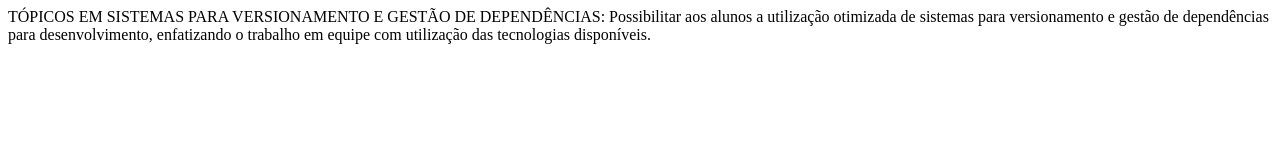
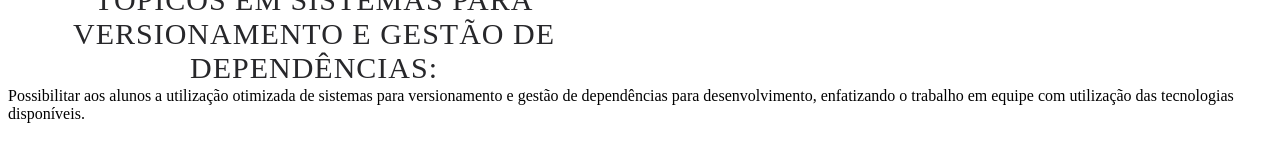
Before and after one commit to monteirorafa/trabalho2git, a plain HTML site: page index.html in a window 1280 px wide. Drawn offline with Linux system fonts and the light colour scheme.

Commit message:
Atualiza CSS e index.html

```diff
--- a/estilo.css
+++ b/estilo.css
@@ -0,0 +1,19 @@
+h1 {
+  text-align: center;
+  font-size:30px; font-weight:300; color:#27272a; letter-spacing:1px;
+  text-transform: uppercase;
+  display: grid;
+  grid-template-columns: 1fr max-content 1fr;
+  grid-template-rows: 27px 0;
+  grid-gap: 20px;
+  align-items: center;
+}
+
+h1:after,.titulo h1:before {
+  content: " ";
+  display: block;
+  border-bottom: 1px solid #8A2BE2;
+  border-top: 1px solid #8A2BE2;
+  height: 5px;
+  background-color: #f8f8f8;
+}
--- a/index.html
+++ b/index.html
@@ -1 +1,14 @@
-TÓPICOS EM SISTEMAS PARA VERSIONAMENTO E GESTÃO DE DEPENDÊNCIAS: Possibilitar aos alunos a utilização otimizada de sistemas para versionamento e gestão de dependências para desenvolvimento, enfatizando o trabalho em equipe com utilização das tecnologias disponíveis.
+<!DOCTYPE html>
+<html lang="en">
+<head>
+    <meta charset="UTF-8">
+    <meta name="viewport" content="width=device-width, initial-scale=1.0">
+    <title>Trabalho 2 GitHub</title>
+    <link rel="stylesheet" href="estilo.css">
+    <script src="script.js"></script>
+</head>
+<body>
+    <h1>TÓPICOS EM SISTEMAS PARA VERSIONAMENTO E GESTÃO DE DEPENDÊNCIAS:</h1>
+    <p>Possibilitar aos alunos a utilização otimizada de sistemas para versionamento e gestão de dependências para desenvolvimento, enfatizando o trabalho em equipe com utilização das tecnologias disponíveis.</p>
+</body>
+</html>
```
